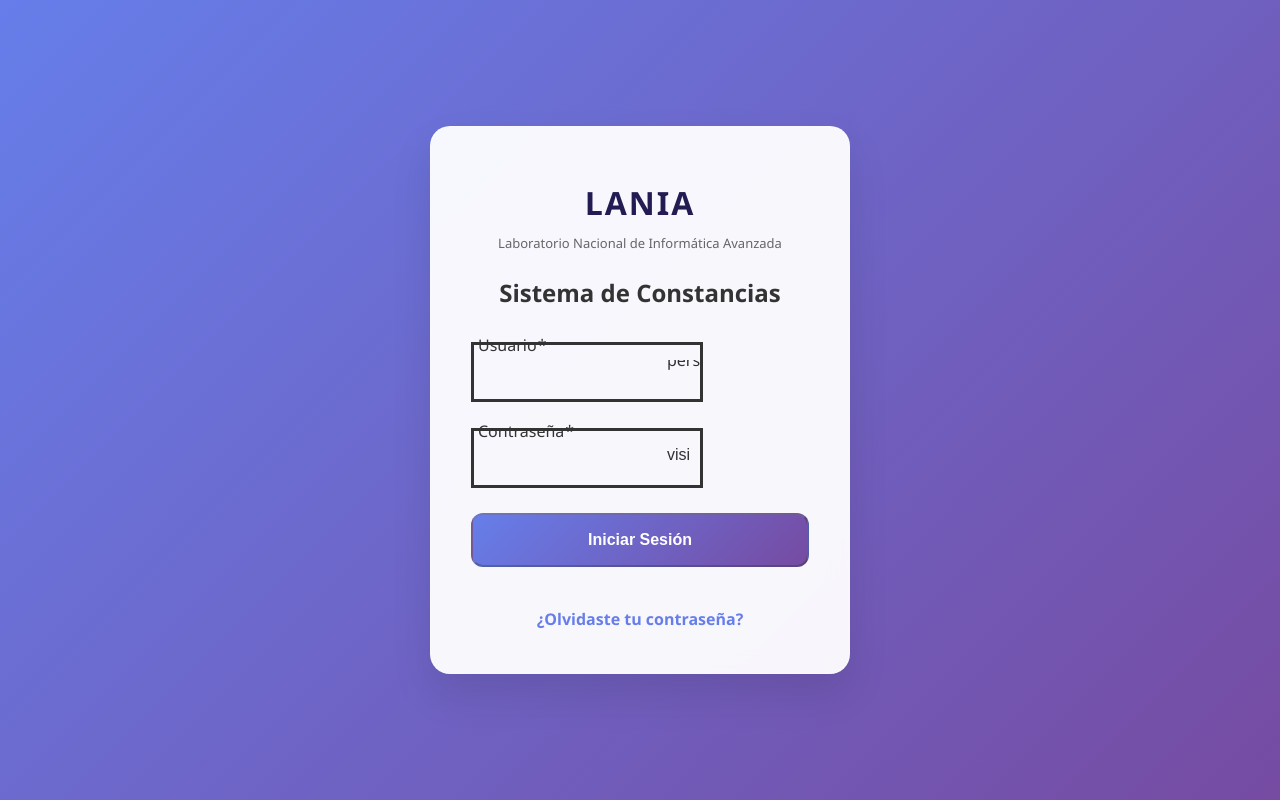
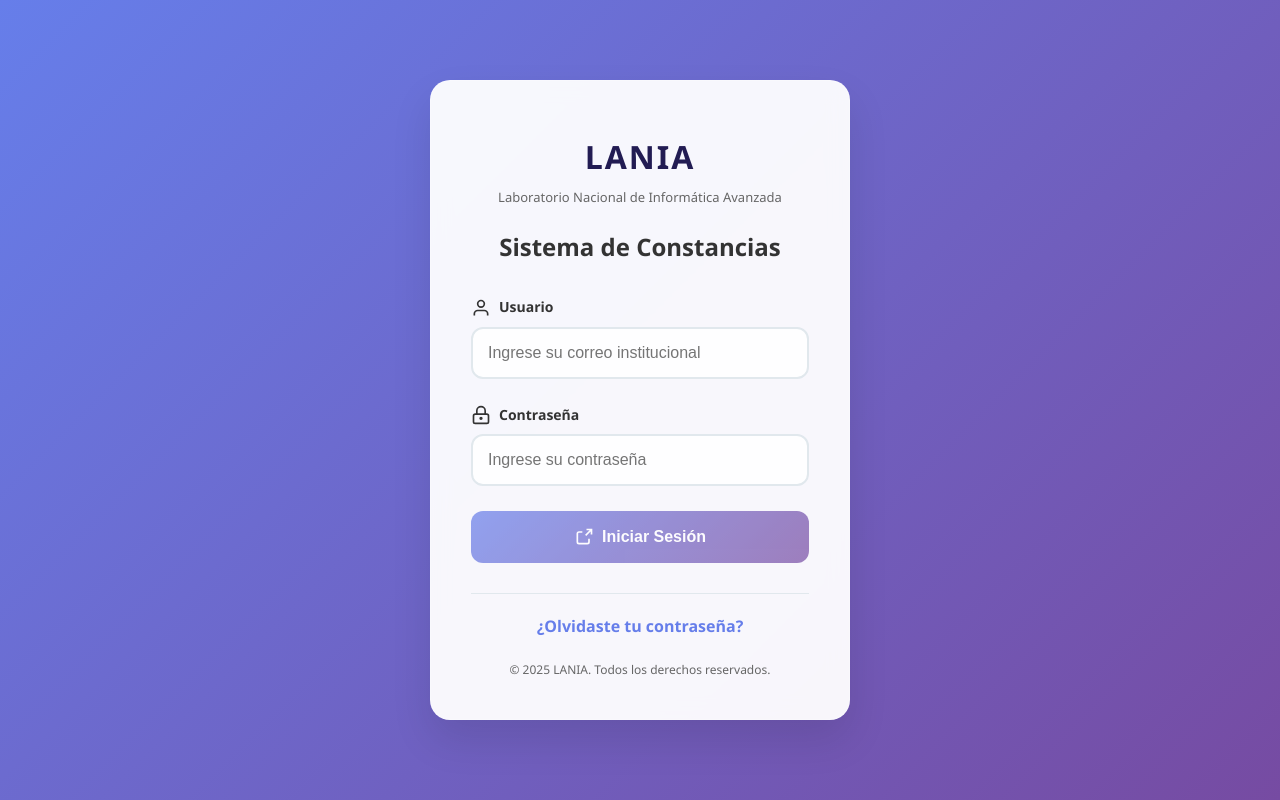
Before and after one commit to Sergio4664/lania-certificados, an Angular app in the folder frontend/lania-ui/: page /login in a window 1280 px wide. Built offline with nearby package versions, Linux system fonts and the light colour scheme.

Commit message:
Login problems e

```diff
--- a/frontend/lania-ui/src/app/features/auth/forgot-password/forgot-password.component.css
+++ b/frontend/lania-ui/src/app/features/auth/forgot-password/forgot-password.component.css
@@ -0,0 +1,160 @@
+.login-container {
+  min-height: 100vh;
+  display: flex;
+  align-items: center;
+  justify-content: center;
+  background: linear-gradient(135deg, #667eea 0%, #764ba2 100%);
+  font-family: 'Segoe UI', Tahoma, Geneva, Verdana, sans-serif;
+  padding: 20px;
+}
+
+.login-card {
+  background: rgba(255, 255, 255, 0.95);
+  backdrop-filter: blur(10px);
+  border-radius: 20px;
+  padding: 40px;
+  box-shadow: 0 20px 40px rgba(0, 0, 0, 0.1);
+  width: 100%;
+  max-width: 420px;
+  border: 1px solid rgba(255, 255, 255, 0.2);
+}
+
+.header-section {
+  text-align: center;
+  margin-bottom: 30px;
+}
+
+.header-section h1 {
+  color: #221C53;
+  margin: 10px 0 5px 0;
+  font-size: 32px;
+  font-weight: bold;
+  letter-spacing: 2px;
+}
+
+.header-section p {
+  color: #666;
+  font-size: 13px;
+  margin: 0 0 20px 0;
+  font-weight: 500;
+}
+
+.header-section h2 {
+  color: #333;
+  margin: 0;
+  font-size: 24px;
+  font-weight: 600;
+}
+
+.login-form {
+  margin-bottom: 20px;
+}
+
+.form-group {
+  margin-bottom: 25px;
+  position: relative;
+}
+
+.form-group label {
+  display: flex;
+  align-items: center;
+  gap: 8px;
+  color: #333;
+  font-weight: 600;
+  margin-bottom: 8px;
+  font-size: 14px;
+}
+
+.form-group input {
+  width: 100%;
+  padding: 15px;
+  border: 2px solid #e1e8ed;
+  border-radius: 12px;
+  font-size: 16px;
+  transition: all 0.3s ease;
+  background: rgba(255, 255, 255, 0.9);
+  box-sizing: border-box;
+}
+
+.form-group input:focus {
+  outline: none;
+  border-color: #667eea;
+  box-shadow: 0 0 0 3px rgba(102, 126, 234, 0.1);
+  background: white;
+}
+
+.form-group input.input-invalid {
+  border-color: #e74c3c;
+}
+
+.input-error {
+  color: #c0392b;
+  font-size: 12px;
+  font-weight: 500;
+  padding-top: 4px;
+}
+
+.login-btn {
+  width: 100%;
+  padding: 16px;
+  background: linear-gradient(135deg, #667eea 0%, #764ba2 100%);
+  color: white;
+  border: none;
+  border-radius: 12px;
+  font-size: 16px;
+  font-weight: 600;
+  cursor: pointer;
+  transition: all 0.3s ease;
+}
+
+.btn-content {
+  display: flex;
+  align-items: center;
+  justify-content: center;
+  gap: 8px;
+}
+
+.login-btn:hover:not(:disabled) {
+  transform: translateY(-2px);
+  box-shadow: 0 10px 20px rgba(102, 126, 234, 0.3);
+}
+
+.login-btn:disabled {
+  opacity: 0.7;
+  cursor: not-allowed;
+}
+
+.error-message {
+  background: rgba(231, 76, 60, 0.1);
+  border: 1px solid rgba(231, 76, 60, 0.3);
+  color: #c0392b;
+  padding: 12px 16px;
+  border-radius: 8px;
+  font-size: 14px;
+  display: flex;
+  align-items: center;
+  gap: 8px;
+  margin-bottom: 20px;
+}
+
+.footer {
+  text-align: center;
+  margin-top: 30px;
+  padding-top: 20px;
+  border-top: 1px solid #e1e8ed;
+}
+
+.forgot-password-link {
+  display: block;
+  text-align: center;
+  margin-bottom: 20px;
+  color: #667eea;
+  text-decoration: none;
+  font-weight: 600;
+}
+
+.footer p {
+  color: #666;
+  font-size: 12px;
+  margin: 0;
+}
--- a/frontend/lania-ui/src/app/features/auth/forgot-password/forgot-password.component.html
+++ b/frontend/lania-ui/src/app/features/auth/forgot-password/forgot-password.component.html
@@ -1,33 +1,56 @@
-
-<div class="flex items-center justify-center min-h-screen bg-gray-100 p-4">
-  <div class="w-full max-w-md p-8 space-y-6 bg-white rounded-lg shadow-md">
-    <div class="text-center">
-      <h2 class="mt-4 text-2xl font-bold">Restablecer Contraseña</h2>
-      <p class="text-gray-600 mt-2">Ingresa tu correo electrónico y te enviaremos un enlace para restablecer tu contraseña.</p>
+<div class="login-container">
+  <div class="login-card">
+    <div class="header-section">
+      <h2>Restablecer Contraseña</h2>
+      <p class="subtitle">Ingresa tu correo para recibir un enlace de recuperación.</p>
     </div>
 
-    <form [formGroup]="forgotPasswordForm" (ngSubmit)="onSubmit()">
-      <mat-form-field appearance="outline" class="w-full">
-        <mat-label>Correo Electrónico</mat-label>
-        <input matInput formControlName="email" type="email" placeholder="ejemplo@lania.edu.mx" required>
-        <mat-icon matSuffix>email</mat-icon>
-        <mat-error *ngIf="forgotPasswordForm.get('email')?.hasError('required')">
+    <div *ngIf="successMessage" class="success-message">
+      <mat-icon>check_circle_outline</mat-icon>
+      <span>{{ successMessage }}</span>
+    </div>
+
+    <form *ngIf="!successMessage" [formGroup]="forgotPasswordForm" (ngSubmit)="onSubmit()" class="login-form">
+      <div *ngIf="error" class="error-message">
+        <mat-icon>error_outline</mat-icon>
+        <span>{{ error }}</span>
+      </div>
+
+      <div class="form-group">
+        <label for="email">
+          <svg width="20" height="20" viewBox="0 0 24 24" fill="none" stroke="currentColor" stroke-width="2">
+             <path d="M4 4h16c1.1 0 2 .9 2 2v12c0 1.1-.9 2-2 2H4c-1.1 0-2-.9-2-2V6c0-1.1.9-2 2-2z"></path><polyline points="22,6 12,13 2,6"></polyline>
+          </svg>
+          Correo Institucional
+        </label>
+        <input
+          id="email"
+          type="email"
+          formControlName="email"
+          placeholder="Tu correo registrado"
+          required
+        />
+        <div *ngIf="forgotPasswordForm.get('email')?.touched && forgotPasswordForm.get('email')?.hasError('required')" class="input-error">
           El correo es requerido.
-        </mat-error>
-        <mat-error *ngIf="forgotPasswordForm.get('email')?.hasError('email')">
-          Por favor, introduce un correo válido.
-        </mat-error>
-      </mat-form-field>
+        </div>
+        <div *ngIf="forgotPasswordForm.get('email')?.touched && forgotPasswordForm.get('email')?.hasError('email')" class="input-error">
+          Por favor ingrese un correo válido.
+        </div>
+      </div>
 
-      <button mat-raised-button color="primary" class="w-full mt-4 py-6" [disabled]="!forgotPasswordForm.valid || isLoading">
-        <mat-spinner *ngIf="isLoading" diameter="24" class="mr-2"></mat-spinner>
-        <span *ngIf="!isLoading">Enviar Enlace de Restablecimiento</span>
-        <span *ngIf="isLoading">Enviando...</span>
+      <button type="submit" [disabled]="isLoading" class="login-btn">
+        <span *ngIf="!isLoading" style="display: flex; align-items: center; gap: 8px;">
+          Enviar Enlace
+        </span>
+        <span *ngIf="isLoading" style="display: flex; align-items: center; gap: 8px;">
+          <mat-spinner diameter="20"></mat-spinner>
+          <span>Enviando...</span>
+        </span>
       </button>
     </form>
 
-    <div class="text-center mt-4">
-      <a routerLink="/login" class="text-sm text-blue-600 hover:underline font-medium">Volver al inicio de sesión</a>
+    <div class="footer">
+       <a routerLink="/login" class="forgot-password-link">Volver a Iniciar Sesión</a>
     </div>
   </div>
 </div>
--- a/frontend/lania-ui/src/app/features/auth/login/login.component.css
+++ b/frontend/lania-ui/src/app/features/auth/login/login.component.css
@@ -1,4 +1,3 @@
-/* Contenedor principal con fondo gradiente del estilo de referencia */
 .login-container {
   min-height: 100vh;
   display: flex;
@@ -9,7 +8,6 @@
   padding: 20px;
 }
 
-/* Tarjeta de login con efecto "vidrio esmerilado" (glassmorphism) */
 .login-card {
   background: rgba(255, 255, 255, 0.95);
   backdrop-filter: blur(10px);
@@ -21,7 +19,6 @@
   border: 1px solid rgba(255, 255, 255, 0.2);
 }
 
-/* Encabezado con títulos */
 .header-section {
   text-align: center;
   margin-bottom: 30px;
@@ -49,29 +46,84 @@
   font-weight: 600;
 }
 
-/* Formulario */
 .login-form {
   margin-bottom: 20px;
 }
 
-/* Botón de Iniciar Sesión */
-.login-button {
+.form-group {
+  margin-bottom: 25px;
+  position: relative;
+}
+
+.form-group label {
+  display: flex;
+  align-items: center;
+  gap: 8px;
+  color: #333;
+  font-weight: 600;
+  margin-bottom: 8px;
+  font-size: 14px;
+}
+
+.form-group input {
+  width: 100%;
+  padding: 15px;
+  border: 2px solid #e1e8ed;
+  border-radius: 12px;
+  font-size: 16px;
+  transition: all 0.3s ease;
+  background: rgba(255, 255, 255, 0.9);
+  box-sizing: border-box;
+}
+
+.form-group input:focus {
+  outline: none;
+  border-color: #667eea;
+  box-shadow: 0 0 0 3px rgba(102, 126, 234, 0.1);
+  background: white;
+}
+
+.form-group input.input-invalid {
+  border-color: #e74c3c;
+}
+
+.input-error {
+  color: #c0392b;
+  font-size: 12px;
+  font-weight: 500;
+  padding-top: 4px;
+}
+
+.login-btn {
   width: 100%;
   padding: 16px;
   background: linear-gradient(135deg, #667eea 0%, #764ba2 100%);
   color: white;
+  border: none;
   border-radius: 12px;
   font-size: 16px;
   font-weight: 600;
+  cursor: pointer;
   transition: all 0.3s ease;
 }
 
-.login-button:not(:disabled):hover {
-  transform: translateY(-3px);
+.btn-content {
+  display: flex;
+  align-items: center;
+  justify-content: center;
+  gap: 8px;
+}
+
+.login-btn:hover:not(:disabled) {
+  transform: translateY(-2px);
   box-shadow: 0 10px 20px rgba(102, 126, 234, 0.3);
 }
 
-/* Mensaje de error general */
+.login-btn:disabled {
+  opacity: 0.7;
+  cursor: not-allowed;
+}
+
 .error-message {
   background: rgba(231, 76, 60, 0.1);
   border: 1px solid rgba(231, 76, 60, 0.3);
@@ -79,30 +131,30 @@
   padding: 12px 16px;
   border-radius: 8px;
   font-size: 14px;
+  display: flex;
+  align-items: center;
+  gap: 8px;
   margin-bottom: 20px;
-  text-align: center;
 }
 
-/* Enlace para restablecer contraseña */
+.footer {
+  text-align: center;
+  margin-top: 30px;
+  padding-top: 20px;
+  border-top: 1px solid #e1e8ed;
+}
+
 .forgot-password-link {
   display: block;
   text-align: center;
-  margin-top: 20px;
+  margin-bottom: 20px;
   color: #667eea;
   text-decoration: none;
   font-weight: 600;
 }
 
-/* ================================================================= */
-/* FIX Definitivo: Centra verticalmente TODO dentro del campo de texto */
-/* ================================================================= */
-:host ::ng-deep .mat-mdc-form-field-flex {
-  align-items: center !important;
-  height: 60px !important;
+.footer p {
+  color: #666;
+  font-size: 12px;
+  margin: 0;
 }
-
-:host ::ng-deep .mat-mdc-form-field-infix {
-  padding: 0 !important;
-  display: flex;
-  align-items: center;
-}
--- a/frontend/lania-ui/src/app/features/auth/login/login.component.html
+++ b/frontend/lania-ui/src/app/features/auth/login/login.component.html
@@ -1,41 +1,78 @@
 <div class="login-container">
-  <mat-card class="login-card">
+  <div class="login-card">
     <div class="header-section">
-      <div class="logo-container">
-        <h1>LANIA</h1>
-        <p>Laboratorio Nacional de Informática Avanzada</p>
-      </div>
+      <h1>LANIA</h1>
+      <p>Laboratorio Nacional de Informática Avanzada</p>
       <h2>Sistema de Constancias</h2>
     </div>
 
     <form [formGroup]="loginForm" (ngSubmit)="onSubmit()" class="login-form">
       <div *ngIf="error" class="error-message">
-        {{ error }}
+        <mat-icon>error_outline</mat-icon>
+        <span>{{ error }}</span>
       </div>
 
-      <mat-form-field appearance="outline">
-        <mat-label>Usuario</mat-label>
-        <input matInput formControlName="email" type="email" required>
-        <mat-icon matSuffix>person_outline</mat-icon>
-      </mat-form-field>
+      <div class="form-group">
+        <label for="email">
+          <svg width="20" height="20" viewBox="0 0 24 24" fill="none" stroke="currentColor" stroke-width="2">
+            <path d="M20 21v-2a4 4 0 0 0-4-4H8a4 4 0 0 0-4 4v2"></path>
+            <circle cx="12" cy="7" r="4"></circle>
+          </svg>
+          Usuario
+        </label>
+        <input
+          id="email"
+          type="email"
+          formControlName="email"
+          placeholder="Ingrese su correo institucional"
+          [class.input-invalid]="loginForm.get('email')?.touched && loginForm.get('email')?.invalid"
+          required
+        />
+        <div *ngIf="loginForm.get('email')?.touched && loginForm.get('email')?.invalid" class="input-error">
+          <span *ngIf="loginForm.get('email')?.hasError('required')">El correo es requerido.</span>
+          <span *ngIf="loginForm.get('email')?.hasError('email')">Por favor ingrese un correo válido.</span>
+        </div>
+      </div>
 
-      <mat-form-field appearance="outline">
-        <mat-label>Contraseña</mat-label>
-        <input matInput formControlName="password" [type]="hidePassword ? 'password' : 'text'" required>
-        <button mat-icon-button matSuffix (click)="hidePassword = !hidePassword" type="button" aria-label="Toggle password visibility">
-          <mat-icon>{{hidePassword ? 'visibility_off' : 'visibility'}}</mat-icon>
-        </button>
-      </mat-form-field>
+      <div class="form-group">
+        <label for="password">
+          <svg width="20" height="20" viewBox="0 0 24 24" fill="none" stroke="currentColor" stroke-width="2">
+            <rect x="3" y="11" width="18" height="11" rx="2" ry="2"></rect>
+            <circle cx="12" cy="16" r="1"></circle>
+            <path d="M7 11V7a5 5 0 0 1 10 0v4"></path>
+          </svg>
+          Contraseña
+        </label>
+        <input
+          id="password"
+          type="password"
+          formControlName="password"
+          placeholder="Ingrese su contraseña"
+          [class.input-invalid]="loginForm.get('password')?.touched && loginForm.get('password')?.invalid"
+          required
+        />
+         <div *ngIf="loginForm.get('password')?.touched && loginForm.get('password')?.hasError('required')" class="input-error">
+          La contraseña es requerida.
+        </div>
+      </div>
 
-      <button type="submit" [disabled]="loginForm.invalid || isLoading" class="login-button mat-elevation-z2">
-        <div *ngIf="isLoading" style="display: flex; align-items: center; gap: 8px;">
-            <mat-spinner diameter="20" color="accent"></mat-spinner>
-            <span>Ingresando...</span>
-        </div>
-        <span *ngIf="!isLoading">Iniciar Sesión</span>
+      <button type="submit" [disabled]="loginForm.invalid || isLoading" class="login-btn">
+        <span *ngIf="!isLoading" class="btn-content">
+          <svg width="20" height="20" viewBox="0 0 24 24" fill="none" stroke="currentColor" stroke-width="2">
+            <path d="M15 3h6v6M21 3l-7 7M10 6H6a2 2 0 0 0-2 2v10a2 2 0 0 0 2 2h10a2 2 0 0 0 2-2v-4"></path>
+          </svg>
+          Iniciar Sesión
+        </span>
+        <span *ngIf="isLoading" class="btn-content">
+          <mat-spinner diameter="20"></mat-spinner>
+          <span>Iniciando...</span>
+        </span>
       </button>
     </form>
 
-    <a routerLink="/forgot-password" class="forgot-password-link">¿Olvidaste tu contraseña?</a>
-  </mat-card>
+    <div class="footer">
+      <a routerLink="/forgot-password" class="forgot-password-link">¿Olvidaste tu contraseña?</a>
+      <p>&copy; 2025 LANIA. Todos los derechos reservados.</p>
+    </div>
+  </div>
 </div>
--- a/frontend/lania-ui/src/app/features/auth/login/login.component.ts
+++ b/frontend/lania-ui/src/app/features/auth/login/login.component.ts
@@ -5,21 +5,19 @@
 import { AuthService } from '@app/core/auth.service';
 import { LoginCredentials } from '@shared/interfaces/auth.interface';
 
-// --- IMPORTACIONES DE MATERIAL ---
-import { MatFormFieldModule } from '@angular/material/form-field';
-import { MatInputModule } from '@angular/material/input';
-import { MatButtonModule } from '@angular/material/button';
+// --- IMPORTACIONES DE MATERIAL (SOLO LO QUE SE USA) ---
+import { MatProgressSpinnerModule } from '@angular/material/progress-spinner';
 import { MatIconModule } from '@angular/material/icon';
-import { MatProgressSpinnerModule } from '@angular/material/progress-spinner';
-import { MatCardModule } from '@angular/material/card';
 
 @Component({
   selector: 'app-login',
   standalone: true,
   imports: [
-    CommonModule, ReactiveFormsModule, RouterLink,
-    MatFormFieldModule, MatInputModule, MatButtonModule, MatIconModule,
-    MatProgressSpinnerModule, MatCardModule,
+    CommonModule,
+    ReactiveFormsModule, // Usamos ReactiveFormsModule
+    RouterLink,
+    MatProgressSpinnerModule,
+    MatIconModule
   ],
   templateUrl: './login.component.html',
   styleUrls: ['./login.component.css']
@@ -32,7 +30,6 @@
   loginForm!: FormGroup;
   isLoading = false;
   error = '';
-  hidePassword = true;
 
   ngOnInit(): void {
     this.loginForm = this.fb.group({
@@ -42,7 +39,10 @@
   }
 
   onSubmit() {
-    if (this.loginForm.invalid) return;
+    if (this.loginForm.invalid) {
+      this.loginForm.markAllAsTouched();
+      return;
+    }
 
     this.isLoading = true;
     this.error = '';
@@ -53,12 +53,14 @@
     };
 
     this.authService.login(credentials).subscribe({
-      next: () => this.router.navigate(['/admin/dashboard']),
-      error: (err) => {
-        this.error = 'Credenciales inválidas. Verifica tu usuario y contraseña.';
+      next: () => {
+        this.router.navigate(['/admin/dashboard']);
         this.isLoading = false;
       },
-      complete: () => this.isLoading = false
+      error: (err) => {
+        this.error = err.error?.detail || 'Error de conexión. Inténtelo más tarde.';
+        this.isLoading = false;
+      }
     });
   }
 }
```
Also changed, not shown: frontend/lania-ui/src/app/features/auth/forgot-password/forgot-password.component.ts (+20 -17 lines).
